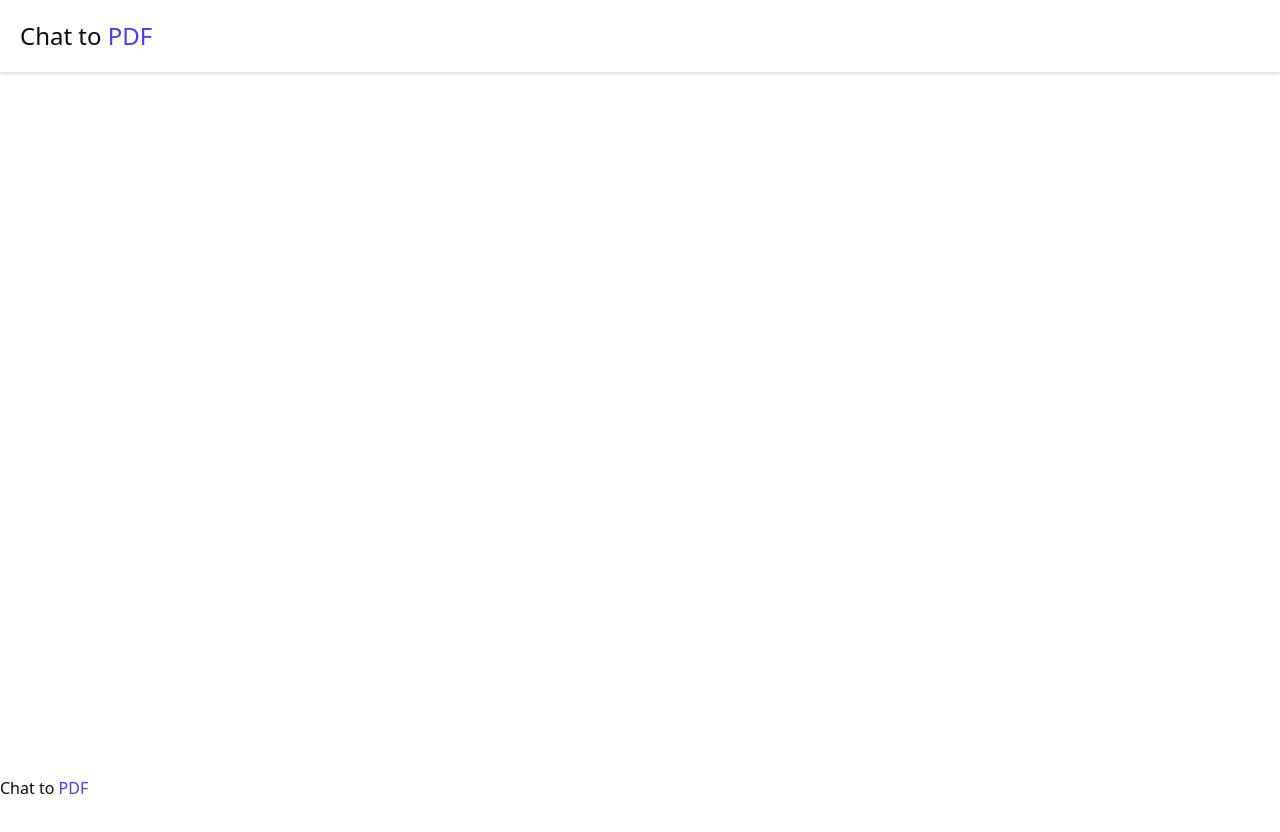
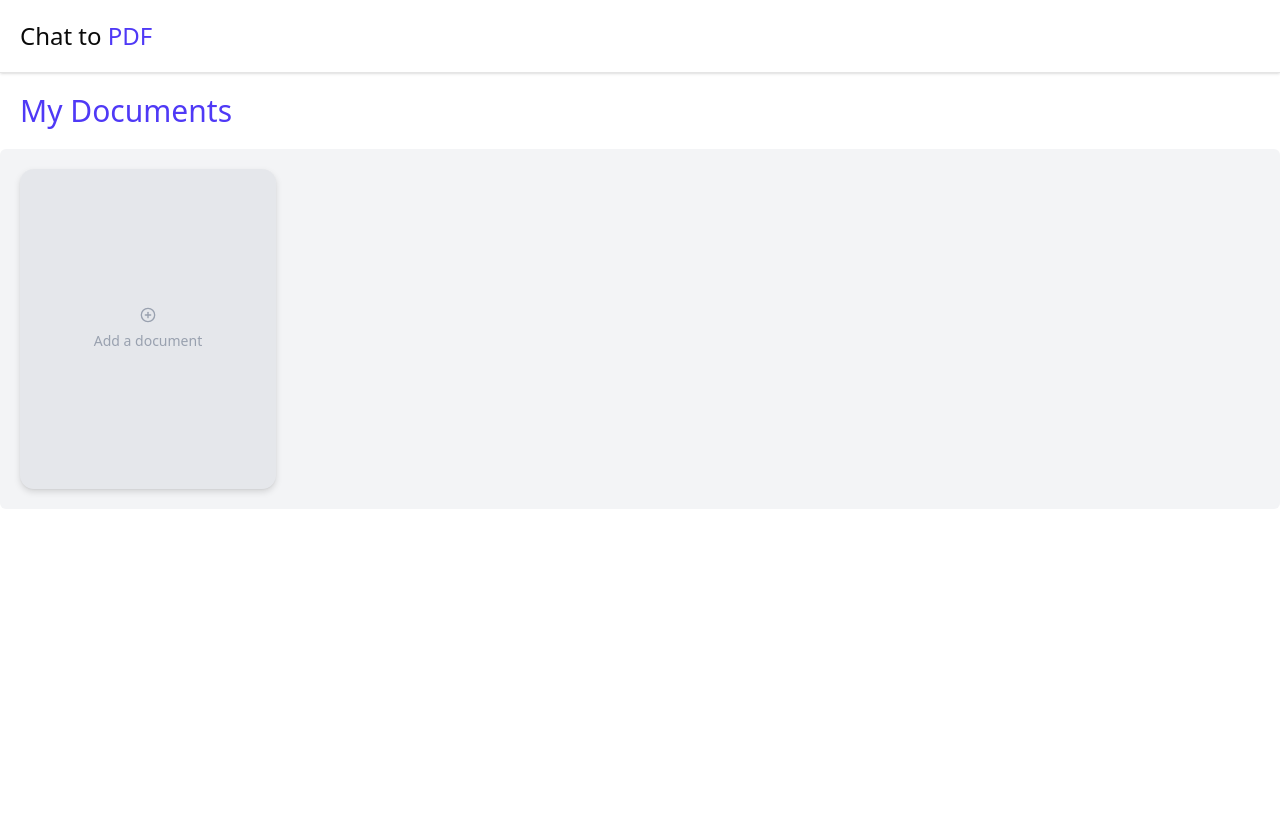
Before and after one commit to ankitdani/chat-with-pdf, a Next.js app: page /dashboard in a window 1280 px wide. Shown: the top 832 px of the page. Before the commit the page ends 800 px from the top, so only its background shows below. Built offline with nearby package versions, Linux system fonts and the light colour scheme; no server answers.

Commit message:
Added upload page

```diff
--- a/app/dashboard/layout.tsx
+++ b/app/dashboard/layout.tsx
@@ -1,11 +1,11 @@
-import Header from "@/components/header";
+import Header from "@/components/Header";
 import { ClerkLoaded } from "@clerk/nextjs";
 import React from "react";
 
 const DashboardLayout = ({ children }: { children: React.ReactNode }) => {
   return (
     <ClerkLoaded>
-      <div className="flex-1 flex flex-col h-screen">
+      <div className="flex-1 flex-col h-screen">
         <Header />
         <main className="flex-1 overflow-y-auto"></main>
         {children}
--- a/app/dashboard/page.tsx
+++ b/app/dashboard/page.tsx
@@ -1,12 +1,13 @@
-import Link from "next/link";
+import Documents from "@/components/Documents";
 import React from "react";
 
 const dashboard = () => {
   return (
-    <div>
-      <Link href="/dashboard">
-        Chat to <span className="text-indigo-600">PDF</span>
-      </Link>
+    <div className="h-full max-w-7xl max-auto">
+      <h1 className="text-3xl p-5 bg-gray-100font-extralight text-indigo-600">
+        My Documents
+      </h1>
+      <Documents />
     </div>
   );
 };
--- /dev/null
+++ b/app/dashboard/upload/page.tsx
@@ -0,0 +1,12 @@
+import FileUploader from "@/components/FileUploader";
+import React from "react";
+
+const UploadPage = () => {
+  return (
+    <div>
+      <FileUploader />
+    </div>
+  );
+};
+
+export default UploadPage;
```
